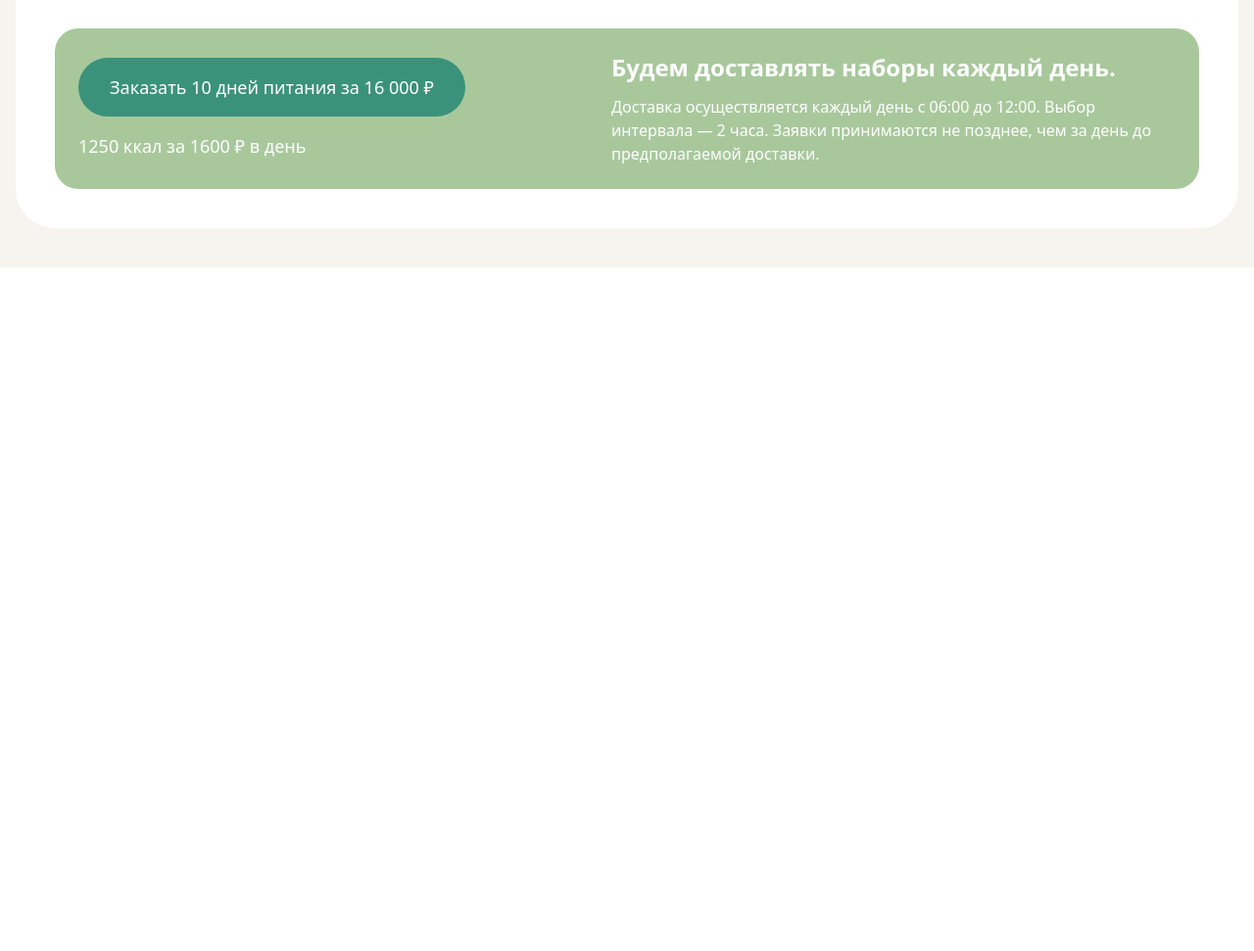
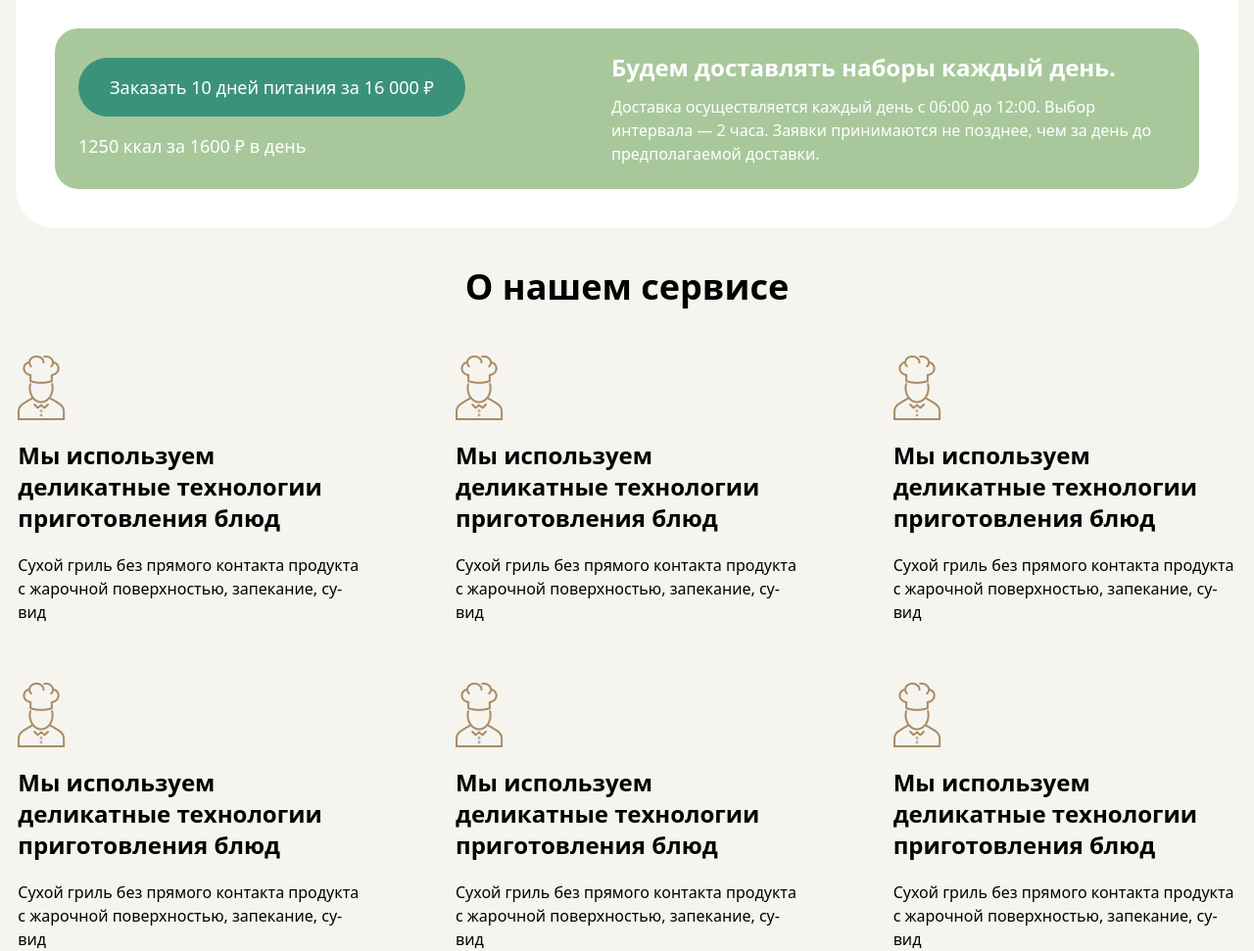
Before and after one commit to Zuhur061/tailwindexam, a website: page index.html in a window 1280 px wide. Shown: the part 2635-3606 px from the top of the page at 98% size. Before the commit the page ends 2908 px from the top, so only its background shows below. Drawn offline with Linux system fonts and the light colour scheme.

Commit message:
section5

```diff
--- a/index.html
+++ b/index.html
@@ -63,7 +63,6 @@
     </section>
     <section class="bg-[#f6f4ef] py-10 px-4">
   <div class="max-w-7xl mx-auto space-y-8">
-
     <div class="bg-white rounded-[40px] p-6 md:p-10 space-y-8">
       <div class="flex flex-col lg:flex-row lg:items-center lg:justify-between gap-4">
         <h2 class="text-3xl md:text-5xl font-semibold">
@@ -247,7 +246,43 @@
     </div>
   </div>
 </section>
-
+<section class="bg-[#f6f4ef]">
+  <div>
+    <h1 class="text-4xl font-black text-center">О нашем сервисе</h1>
+  </div>
+  <div class="flex flex-wrap gap-15 justify-around mt-[50px]">
+    <div class="w-[350px] flex flex-col items-start gap-5">
+      <img src="./imgs/Group 39.png" alt="">
+      <h1 class="text-2xl font-black">Мы используем деликатные технологии приготовления блюд</h1>
+      <p>Сухой гриль без прямого контакта продукта с жарочной поверхностью, запекание, су-вид</p>
+    </div>
+    <div class="w-[350px] flex flex-col items-start gap-5">
+      <img src="./imgs/Group 39.png" alt="">
+      <h1 class="text-2xl font-black">Мы используем деликатные технологии приготовления блюд</h1>
+      <p>Сухой гриль без прямого контакта продукта с жарочной поверхностью, запекание, су-вид</p>
+    </div>
+    <div class="w-[350px] flex flex-col items-start gap-5">
+      <img src="./imgs/Group 39.png" alt="">
+      <h1 class="text-2xl font-black">Мы используем деликатные технологии приготовления блюд</h1>
+      <p>Сухой гриль без прямого контакта продукта с жарочной поверхностью, запекание, су-вид</p>
+    </div>
+    <div class="w-[350px] flex flex-col items-start gap-5">
+      <img src="./imgs/Group 39.png" alt="">
+      <h1 class="text-2xl font-black">Мы используем деликатные технологии приготовления блюд</h1>
+      <p>Сухой гриль без прямого контакта продукта с жарочной поверхностью, запекание, су-вид</p>
+    </div>
+    <div class="w-[350px] flex flex-col items-start gap-5">
+      <img src="./imgs/Group 39.png" alt="">
+      <h1 class="text-2xl font-black">Мы используем деликатные технологии приготовления блюд</h1>
+      <p>Сухой гриль без прямого контакта продукта с жарочной поверхностью, запекание, су-вид</p>
+    </div>
+    <div class="w-[350px] flex flex-col items-start gap-5">
+      <img src="./imgs/Group 39.png" alt="">
+      <h1 class="text-2xl font-black">Мы используем деликатные технологии приготовления блюд</h1>
+      <p>Сухой гриль без прямого контакта продукта с жарочной поверхностью, запекание, су-вид</p>
+    </div>
+  </div>
+</section>
 
 
 </body>
```
Also changed, not shown: imgs/Group 39.png (added), src/output.css.
